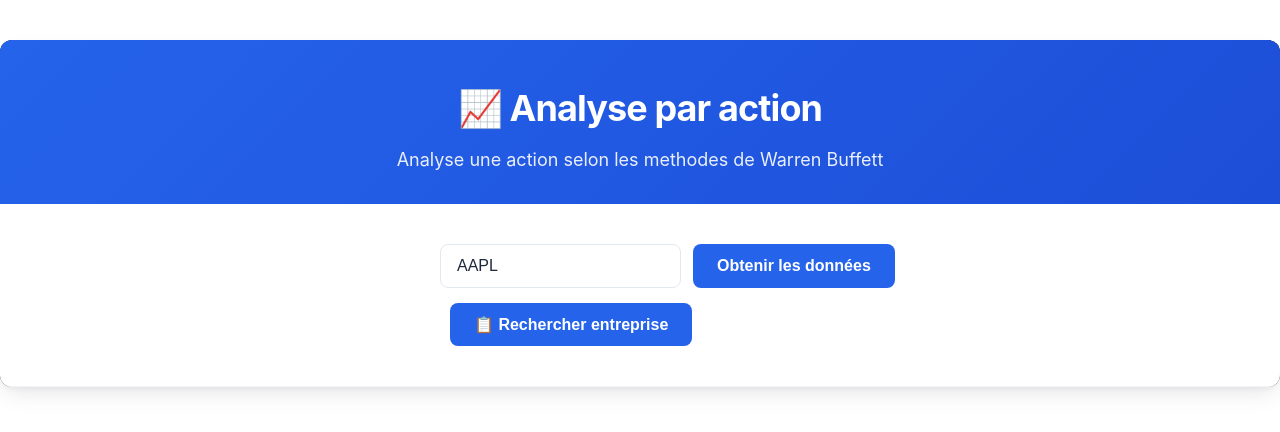
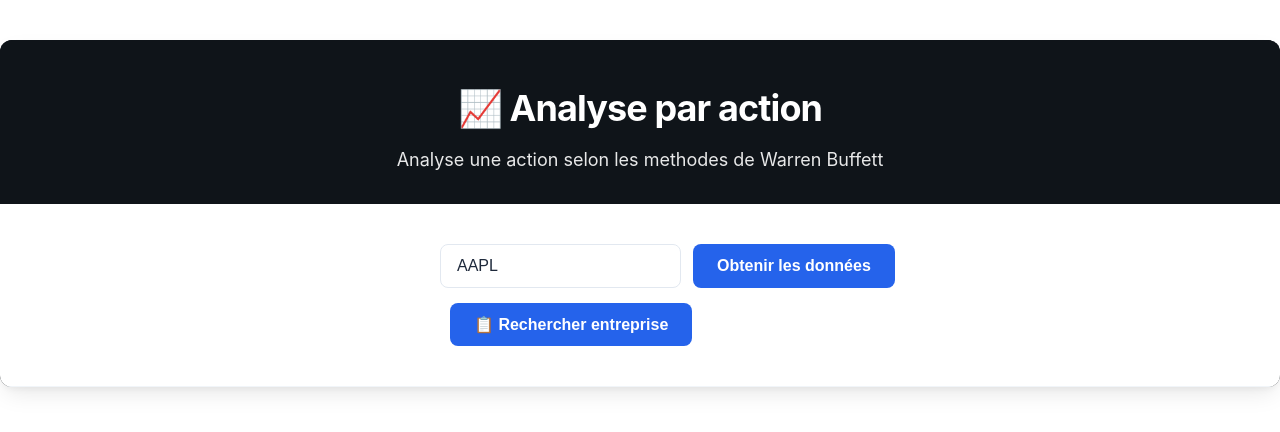
Before and after one commit to PaulineB29/API, a plain HTML site: page frontend/index.html in a window 1280 px wide. Drawn offline with Linux system fonts and the light colour scheme.

Commit message:
Update styles.css

```diff
--- a/frontend/styles.css
+++ b/frontend/styles.css
@@ -45,7 +45,7 @@ body {
 header {
     text-align: center;
     padding: 40px 30px 30px;
-    background: linear-gradient(135deg, var(--primary) 0%, var(--primary-dark) 100%);
+    background: #0f1419;
     color: white;
 }
 
```
